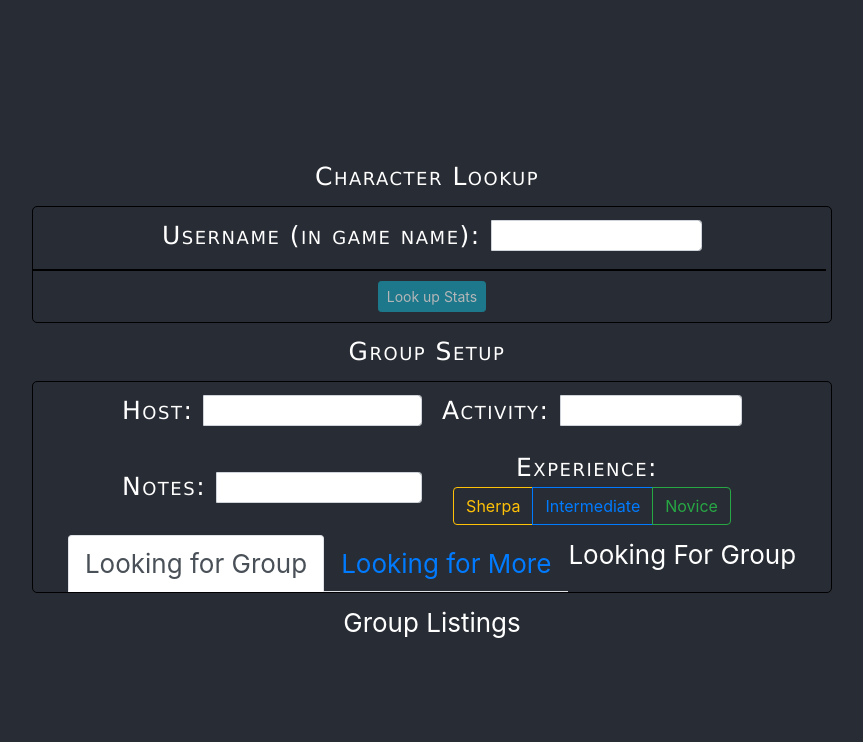
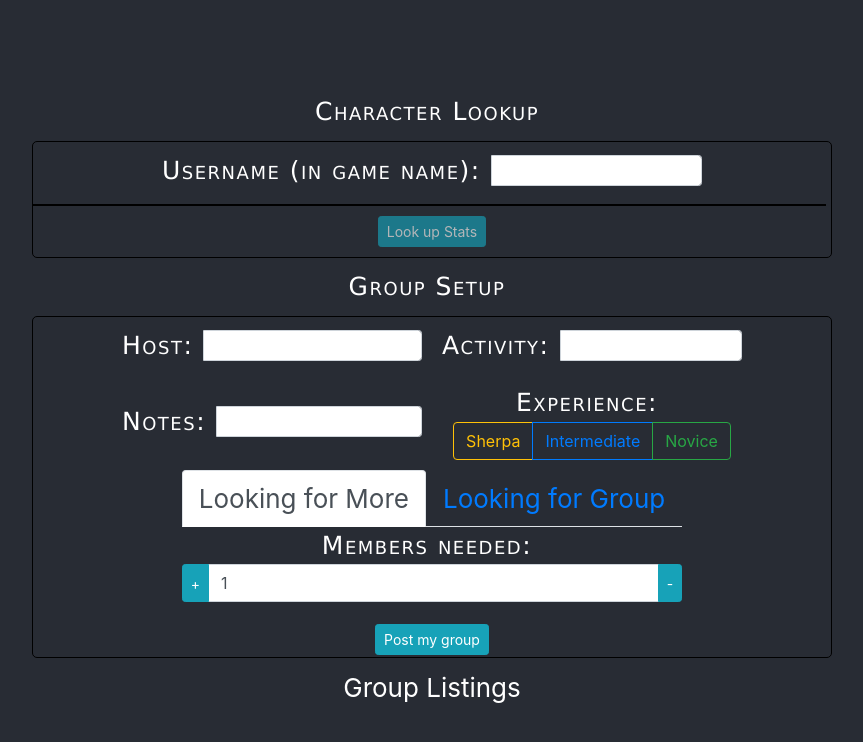
Before and after one commit to quinnluck/BetaTesters, a React (Create React App) app in the folder rs-lfg-front-end/: page / in a window 1280 px wide. Shown: the top 742 px of the page, without its empty margins (208-1071 px from the left). Built offline with nearby package versions, Linux system fonts and the light colour scheme.

Commit message:
added members needed counter to looking for group tabs

```diff
--- a/rs-lfg-front-end/src/components/CreateGroupBox.jsx
+++ b/rs-lfg-front-end/src/components/CreateGroupBox.jsx
@@ -9,6 +9,8 @@ import ToggleButtonGroup from 'react-bootstrap/ToggleButtonGroup'
 import ToggleButton from 'react-bootstrap/ToggleButton'
 import Tabs from 'react-bootstrap/Tabs'
 import Tab from 'react-bootstrap/Tab'
+import Button from 'react-bootstrap/Button'
+
 
 
 const StyledBox = styled(Box)`
@@ -33,6 +35,14 @@ const StyledExperienceGroup = styled(InputGroup)`
 `
 
 export default class CreateGroupBox extends React.Component{
+    constructor(props) {
+        super(props)
+
+        this.state = {
+            counterValue: 1
+        }
+    }
+
     render(){
         return(
             <React.Fragment>
@@ -62,16 +72,67 @@ export default class CreateGroupBox extends React.Component{
                         </ToggleButtonGroup>
                     </StyledExperienceGroup>
 
-                        <Tabs defaultActiveKey="lfg" variant="tabs">
+                    <div>
+                        <Tabs defaultActiveKey="lfm" variant="tabs">
+                            <Tab eventKey="lfm" title="Looking for More">
+                                <Label>Members needed: </Label>
+                                <InputGroup className="mb-3">
+                                    <InputGroup.Prepend>
+                                        <Button
+                                            variant="info"
+                                            size="sm"
+                                            onClick={() => this._addToCounter(1)}
+                                        >
+                                            +
+                                        </Button>
+                                    </InputGroup.Prepend>
+                                    <FormControl value={this.state.counterValue} aria-label="Amount (to the nearest dollar)" />
+                                    <InputGroup.Append>
+                                        <Button
+                                            variant="info"
+                                            size="sm"
+                                            onClick={() => this._addToCounter(-1)}
+                                        >
+                                            -
+                                        </Button>
+                                    </InputGroup.Append>
+                                </InputGroup>
+
+                                <Button
+                                    variant="info"
+                                    size="sm"
+                                >
+                                    Post my group
+                                </Button>
+                            </Tab>
                             <Tab eventKey="lfg" title="Looking for Group">
-                                Looking For Group
-                            </Tab>
-                            <Tab eventKey="lfm" title="Looking for More">
-                                Looking for More
+                                <Label>Character description: </Label>
+                                <InputGroup>
+                                    <FormControl as="textarea" />
+                                </InputGroup>
+                                <Button
+                                    variant="info"
+                                    size="sm"
+                                >
+                                    Post my character
+                                </Button>
                             </Tab>
                         </Tabs>
+                    </div>
                 </StyledBox>
             </React.Fragment>
         )
     }
+
+    _addToCounter = (value) => {
+        if(value < 0) {
+            if(this.state.counterValue > 1) {
+                this.setState({ counterValue: this.state.counterValue + value })
+            }
+        } else {
+            if(this.state.counterValue < 10) {
+                this.setState({ counterValue: this.state.counterValue + value })
+            }
+        }
+    }
 }
```
Also changed, not shown: 1 other file (tests, documents, lock files or other folders).
